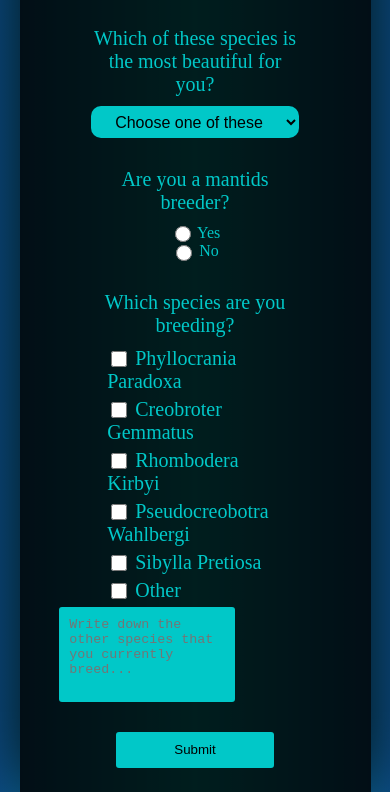
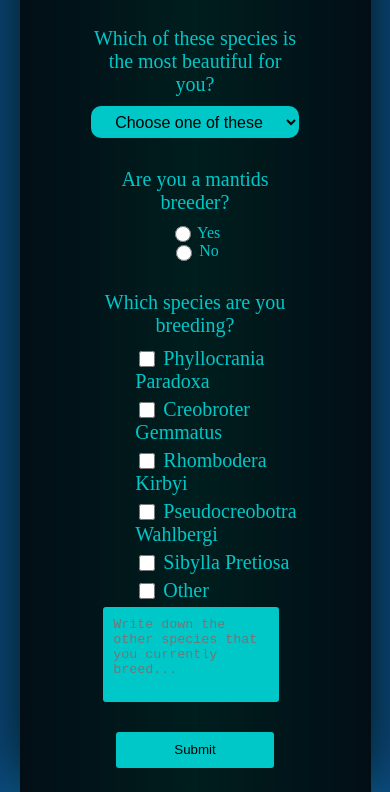
Before and after one commit to WJS132/Formularz, a plain HTML site: page index.html in a window 390 px wide. Shown: the part 469-1261 px from the top of the page. Drawn offline with Linux system fonts and the light colour scheme.

Commit message:
Add files via upload

```diff
--- a/styles.css
+++ b/styles.css
@@ -134,8 +134,6 @@ textarea {
         width: 100%;
         max-width: 100%;
         padding: 10px;
-    }
-    #species-choice{
-        margin: 0 auto;
+        margin: auto auto auto -2rem;
     }
 }
```
